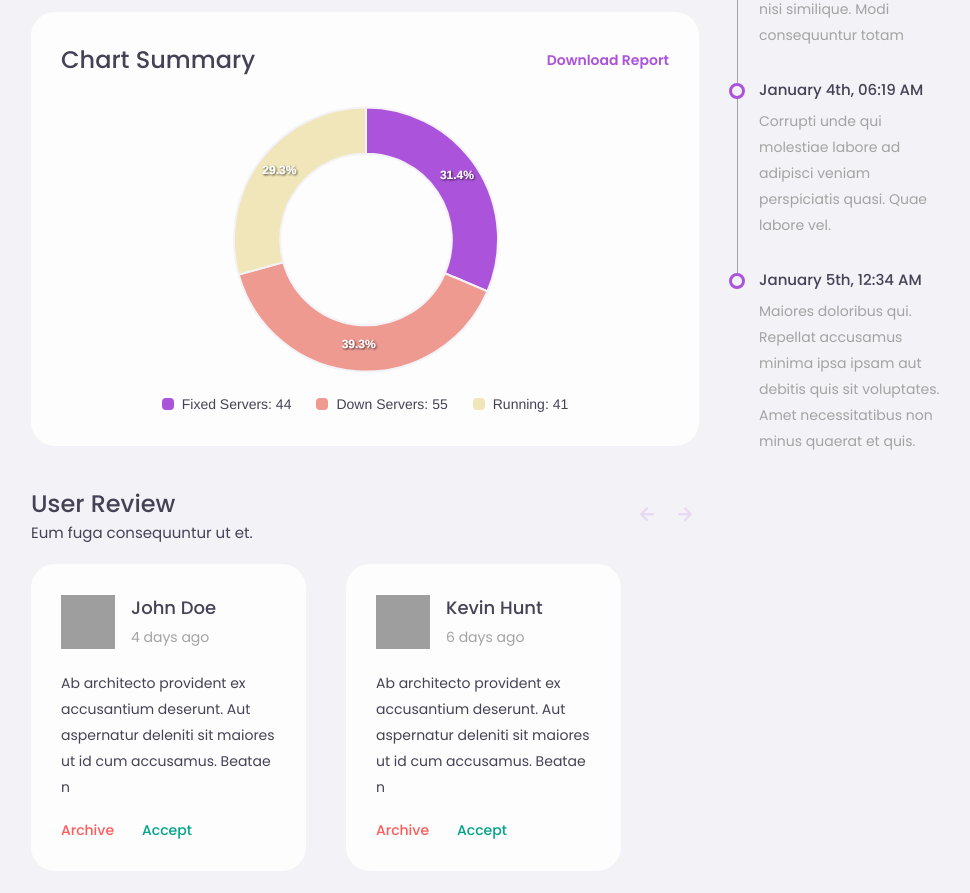
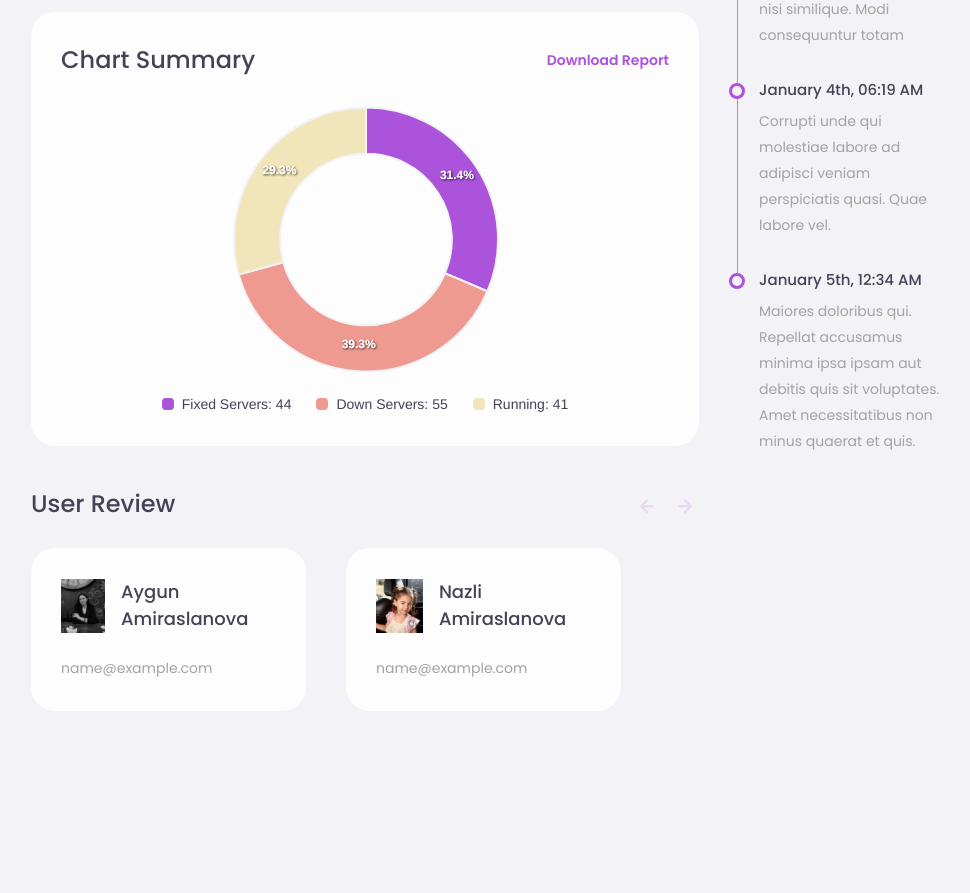
Before and after one commit to AmiraslanovaAygun/Admin_Panel, a PHP site: page / in a window 1280 px wide. Shown: the part 1368-2261 px from the top of the page, without its empty margins (309-1279 px from the left). After the commit the page ends 2045 px from the top, so only its background shows below. Run offline with PHP 8.4, Linux system fonts and the light colour scheme; the visitor is signed in with stand-in values (Sample User, id 1); some libraries are stand-ins or nearby versions; grey boxes are pictures that could not be loaded.

Commit message:
update user informations and add profile picture

```diff
--- a/Geex/data.csv
+++ b/Geex/data.csv
@@ -1,3 +1,4 @@
-elvinnamiraslanov@gmail.com,$2y$10$.gXN5JBwfhPliPwmH.BaD.vfq88GmEpa/vDmdn/PSe1WuhI1PPz6O
-aygun.amiraslanovaa@gmail.com,$2y$10$ekHzVzH6X2JsgUFGYSI.aulqAXNXlDUVMv75IZ0k4gzr0eQflK60q
-fgvhjkm@gmail.com,$2y$10$O/MnvIqgXfS7A2bbgV7i3uEsZY/L.r9pFocxx.DC8H4kSeRYxv5Pe
+userName,userSurname,userEmail,password,imagePath
+Aygun,Amiraslanova,aygun.amiraslanovaa@gmail.com,$2y$10$U3c4VMaM0Ihc.9yuYBZQkOkVawg2fTZDxKkQsJLvUnlvnkqTPlIw2,aygun-pic.jpg
+Nazli,Amiraslanova,nazli_amir@gmail.com,$2y$10$6UTNVVa8oY6shaWbs88Rg.1Sn24aGwIqkmD7SVvkESvhwEpngCcEi,nazli-pic.jpg
+Shahin,Amiraslanov,shahin_amir@gmail.com,$2y$10$RUB4npfCl269TFPBJ47lUe2bM3OnJXKEo2CbLRMA1qmXmjT0sK5cS,shahin-pic.jpg
--- a/Geex/index.php
+++ b/Geex/index.php
@@ -223,27 +223,37 @@ ob_start();
 							</li>
 							<li class="geex-content__header__quickaction__item">
 								<a href="#" class="geex-content__header__quickaction__link">
-									<img class="user-img" src="assets/img/avatar/user.svg" alt="user" />
+									<?php
+									session_start();
+									$imagePath = $_SESSION['imagePath'];
+									echo "<img class='user-img' src='assets/img/profile_pics/$imagePath' alt='user' />";
+									?>
 								</a>
 								<div class="geex-content__header__popup geex-content__header__popup--author">
 									<div class="geex-content__header__popup__header">
 										<div class="geex-content__header__popup__header__img">
-											<img src="assets/img/avatar/user.svg" alt="user" />
+											<?php
+											$imagePath = $_SESSION['imagePath'];
+											echo "<img src='assets/img/profile_pics/$imagePath' alt='user' />";
+											?>
 										</div>
 										<div class="geex-content__header__popup__header__content">
 											<?php
-											session_start();
 											$userEmail = '';
+											$userName = '';
+											$userSurname = '';
 											if (!isset($_SESSION['userEmail'])) {
 												header("Location: signin.php");
 												ob_end_flush();
 												exit;
 											} else {
+												$userName = $_SESSION['userName'];
+												$userSurname = $_SESSION['userSurname'];
 												$userEmail = $_SESSION['userEmail'];
-												echo "<h3 class='geex-content__header__popup__header__title'>$userEmail</h3>";
+												echo "<span class='geex-content__header__popup__header__subtitle'>$userName $userSurname</span>";
 											}
 											?>
-											<span class="geex-content__header__popup__header__subtitle">CEO, PixcelsThemes</span>
+
 										</div>
 									</div>
 									<div class="geex-content__header__popup__content">
@@ -388,7 +398,6 @@ ob_start();
 						<div class="geex-content__section__header">
 							<div class="geex-content__section__header__title-part">
 								<h4 class="geex-content__section__header__title">User Review</h4>
-								<p class="geex-content__section__header__subtitle">Eum fuga consequuntur ut et.</p>
 							</div>
 							<div class="geex-content__section__header__content-part">
 								<div class="geex-content__section__header__btn geex-content__section__header__swiper-btn">
@@ -404,105 +413,31 @@ ob_start();
 						<div class="geex-content__section__content">
 							<div class="swiper-container">
 								<div class="swiper-wrapper">
-									<div class="swiper-slide">
-										<div class="geex-content__review__single">
-											<div class="geex-content__review__single__header">
-												<div class="geex-content__review__single__header__img">
-													<img src="assets/img/testimonial/1.svg" alt="User" />
-												</div>
-												<div class="geex-content__review__single__header__text">
-													<h4 class="geex-content__review__single__header__title">John Doe</h4>
-													<p class="geex-content__review__single__header__subtitle">4 days ago</p>
-												</div>
-											</div>
-											<div class="geex-content__review__single__content">
-												<p class="geex-content__review__single__content__text">Ab architecto provident ex accusantium deserunt. Aut aspernatur deleniti sit maiores ut id cum accusamus. Beatae n</p>
-											</div>
-											<div class="geex-content__review__single__bottom">
-												<a href="#" class="geex-content__review__single__btn danger-color">Archive</a>
-												<a href="#" class="geex-content__review__single__btn success-color">Accept</a>
-											</div>
-										</div>
-									</div>
-									<div class="swiper-slide">
-										<div class="geex-content__review__single">
-											<div class="geex-content__review__single__header">
-												<div class="geex-content__review__single__header__img">
-													<img src="assets/img/testimonial/2.svg" alt="User" />
-												</div>
-												<div class="geex-content__review__single__header__text">
-													<h4 class="geex-content__review__single__header__title">Kevin Hunt</h4>
-													<p class="geex-content__review__single__header__subtitle">6 days ago</p>
-												</div>
-											</div>
-											<div class="geex-content__review__single__content">
-												<p class="geex-content__review__single__content__text">Ab architecto provident ex accusantium deserunt. Aut aspernatur deleniti sit maiores ut id cum accusamus. Beatae n</p>
-											</div>
-											<div class="geex-content__review__single__bottom">
-												<a href="#" class="geex-content__review__single__btn danger-color">Archive</a>
-												<a href="#" class="geex-content__review__single__btn success-color">Accept</a>
-											</div>
-										</div>
-									</div>
-									<div class="swiper-slide">
-										<div class="geex-content__review__single">
-											<div class="geex-content__review__single__header">
-												<div class="geex-content__review__single__header__img">
-													<img src="assets/img/testimonial/3.svg" alt="User" />
-												</div>
-												<div class="geex-content__review__single__header__text">
-													<h4 class="geex-content__review__single__header__title">Isabbelle</h4>
-													<p class="geex-content__review__single__header__subtitle">7 days ago</p>
-												</div>
-											</div>
-											<div class="geex-content__review__single__content">
-												<p class="geex-content__review__single__content__text">Ab architecto provident ex accusantium deserunt. Aut aspernatur deleniti sit maiores ut id cum accusamus. Beatae n</p>
-											</div>
-											<div class="geex-content__review__single__bottom">
-												<a href="#" class="geex-content__review__single__btn success-color">Publish <i class="uil-arrow-right"></i></a>
-											</div>
-										</div>
-									</div>
-									<div class="swiper-slide">
-										<div class="geex-content__review__single">
-											<div class="geex-content__review__single__header">
-												<div class="geex-content__review__single__header__img">
-													<img src="assets/img/testimonial/4.svg" alt="User" />
-												</div>
-												<div class="geex-content__review__single__header__text">
-													<h4 class="geex-content__review__single__header__title">Kevin Hunt</h4>
-													<p class="geex-content__review__single__header__subtitle">6 days ago</p>
-												</div>
-											</div>
-											<div class="geex-content__review__single__content">
-												<p class="geex-content__review__single__content__text">Ab architecto provident ex accusantium deserunt. Aut aspernatur deleniti sit maiores ut id cum accusamus. Beatae n</p>
-											</div>
-											<div class="geex-content__review__single__bottom">
-												<a href="#" class="geex-content__review__single__btn danger-color">Archive</a>
-												<a href="#" class="geex-content__review__single__btn success-color">Accept</a>
-											</div>
-										</div>
-									</div>
-									<div class="swiper-slide">
-										<div class="geex-content__review__single">
-											<div class="geex-content__review__single__header">
-												<div class="geex-content__review__single__header__img">
-													<img src="assets/img/testimonial/2.svg" alt="User" />
-												</div>
-												<div class="geex-content__review__single__header__text">
-													<h4 class="geex-content__review__single__header__title">Isabbelle</h4>
-													<p class="geex-content__review__single__header__subtitle">7 days ago</p>
-												</div>
-											</div>
-											<div class="geex-content__review__single__content">
-												<p class="geex-content__review__single__content__text">Ab architecto provident ex accusantium deserunt. Aut aspernatur deleniti sit maiores ut id cum accusamus. Beatae n</p>
-											</div>
-											<div class="geex-content__review__single__bottom">
-												<a href="#" class="geex-content__review__single__btn success-color">Publish <i class="uil-arrow-right"></i></a>
-											</div>
-										</div>
-									</div>
-									<!-- Add more slides as needed -->
+									<?php
+									include './partials/helpers.php';
+									$filePath = "data.csv";
+									$transactions = getTransactions($filePath);
+									foreach ($transactions as $transaction) {
+										$userName = $transaction['userName'];
+										$userSurname = $transaction['userSurname'];
+										$userPath = $transaction['imagePath'];
+										echo "<div class='swiper-slide'>";
+										echo "<div class='geex-content__review__single'>";
+										echo "<div class='geex-content__review__single__header'>";
+										echo "<div class='geex-content__review__single__header__img'>";
+										echo "	<img src='assets/img/profile_pics/$userPath' alt='User'  />";
+										echo "</div>";
+										echo "<div class='geex-content__review__single__header__text'>";
+										echo "	<h4 class='geex-content__review__single__header__title'>$userName $userSurname</h4>";
+										echo "</div>";
+										echo "</div>";
+										echo "<div class='geex-content__review__single__content'>";
+										echo "	<p class='geex-content__review__single__header__subtitle'>$userEmail</p>";
+										echo "</div>";
+										echo "</div>";
+										echo "</div>";
+									}
+									?>
 								</div>
 							</div>
 						</div>
--- a/Geex/partials/helpers.php
+++ b/Geex/partials/helpers.php
@@ -11,7 +11,7 @@ function getTransactions(string $fileName): array
 
     $file = fopen($fileName, "r");
     $transactions = [];
-
+    fgetcsv($file);
     while (($transaction = fgetcsv($file)) !== false) {
         $transactions[] = extractTransactions($transaction);
     }
@@ -21,10 +21,13 @@ function getTransactions(string $fileName): array
 
 function extractTransactions(array $transaction): array
 {
-    [$userEmail, $password] = $transaction;
+    [$userName,$userSurname,$userEmail, $password,$imagePath] = $transaction;
 
     return [
+        'userName' => $userName,
+        'userSurname' => $userSurname,
         'userEmail' => $userEmail,
         'password' => $password,
+        'imagePath' =>  $imagePath,
     ];
 }
```
Also changed, not shown: Geex/signin.php (+14 -7 lines), Geex/signup.php (+18 -5 lines), Geex/assets/img/profile_pics/aygun-pic.jpg (added), Geex/assets/img/profile_pics/nazli-pic.jpg (added), Geex/assets/img/profile_pics/shahin-pic.jpg (added).
